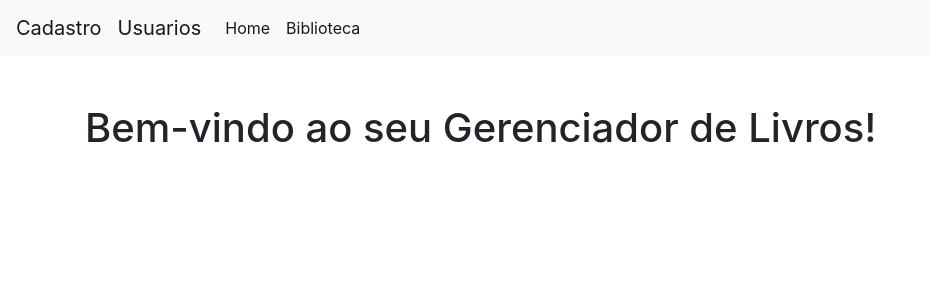
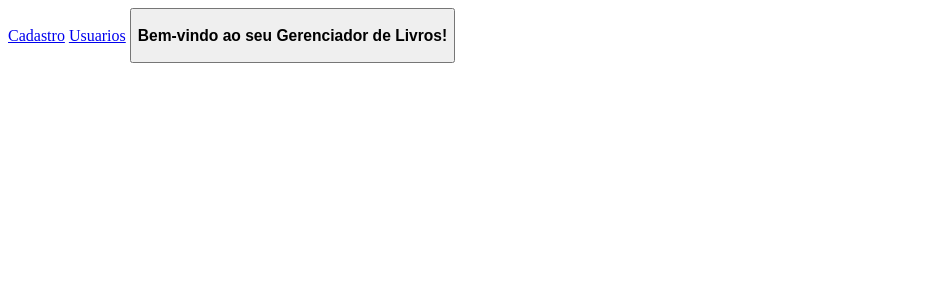
Before and after one commit to Camila-Cidreira/API-Gerenciador-de-Livros-com-PHP, a PHP site: page / in a window 1280 px wide. Shown: the top 300 px of the page, without its empty margins (0-929 px from the left). Run offline with PHP 8.4, Linux system fonts and the light colour scheme; data that the repository does not hold is empty.

Commit message:
4 commit index.php

```diff
--- a/index.php
+++ b/index.php
@@ -3,52 +3,30 @@
 <!DOCTYPE html>
 <html lang="pt-br">
   <head>
-    <!-- Meta tags Obrigatórias -->
-    <meta charset="utf-8">
-    <meta name="viewport" content="width=device-width, initial-scale=1, shrink-to-fit=no">
-
-    <!-- Bootstrap CSS -->
-    <link rel="stylesheet" href="https://stackpath.bootstrapcdn.com/bootstrap/4.1.3/css/bootstrap.min.css"
-    integrity="sha384-MCw98/SFnGE8fJT3GXwEOngsV7Zt27NXFoaoApmYm81iuXoPkFOJwJ8ERdknLPMO" crossorigin="anonymous">
-    <!-- JavaScript (Opcional) -->
-    <script src="https://stackpath.bootstrapcdn.com/bootstrap/4.1.3/js/bootstrap.min.js"
-    integrity="sha384-ChfqqxuZUCnJSK3+MXmPNIyE6ZbWh2IMqE241rYiqJxyMiZ6OW/JmZQ5stwEULTy" crossorigin="anonymous"></script>
-    <title>Gerenciador de LIvros</title>
-  </head>
      <body>
             <nav class="navbar navbar-expand-lg navbar-light bg-light">
-            <a class="navbar-brand" href="novo_usuario.php">Cadastro</a>
-            <a class="navbar-brand" href="listar_usuario.php">Usuarios</a>
+                <a class="navbar-brand" href="novo_usuario.php" target="_blank">Cadastro</a>
+                <a class="navbar-brand" href="listar_usuario.php" target="_blank">Usuarios</a>
                 <button class="navbar-toggler" type="button" data-toggle="collapse" data-target="#conteudoNavbarSuportado" aria-controls="conteudoNavbarSuportado"
                 aria-expanded="false" aria-label="Alterna navegação">
                 <span class="navbar-toggler-icon"></span>
-            </button>
+                <title>Gerenciador de Livros></title>
 
-            <div class="collapse navbar-collapse" id="conteudoNavbarSuportado">
-                <ul class="navbar-nav mr-auto">
-                    <li class="nav-item active">
-                    <a class="nav-link active" aria-current="page" href="index.html">Home<span class="sr-only">(página atual)</span></a>
-                    </li>
-                    <li class="nav-item active">
-                    <a class="nav-link" href="listar_livros.php">Biblioteca</a>
-                    </li>
-                </ul>
-
-            </div>
-</nav>
+            <nav>
             <div class="container">
                 <div class="row">
                     <div class="col mt-5">
                         <?php
+                            include("config.php");
+
                             switch(@$_REQUEST["page"]){
                                 case "Cadastro":
                                     include("novo_usuario.php");
-                                break;
-                                case "Biblioteca":
-                                    include("listar_livros.php");
+
                                 break;
                                 case "salvar":
                                     include("salvar_usuario.php");
+                                break;
                                 case "listar_usuarios":
                                     include("listar_usuario.php");
                                 break;
@@ -59,6 +37,6 @@
                     </div>
                 </div>
             </div>
-
         </body>
+    </head>
 </html>
```
Lines whose indentation alone changed are shown as unchanged.
